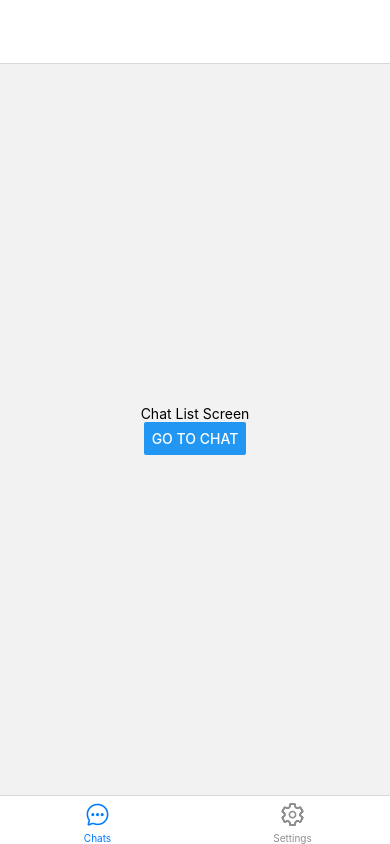
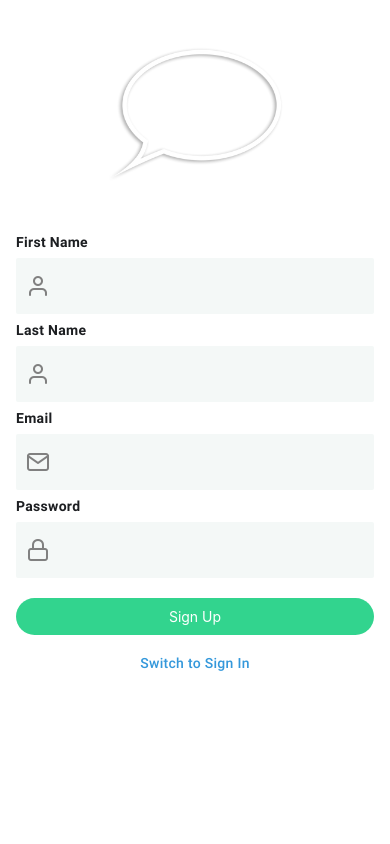
Before and after one commit to The-Wall-007/WhatsAppClone, a React Native app: screen / in a window 390 px wide. Built offline with nearby package versions, Linux system fonts and the light colour scheme.

Commit message:
completed sign-up/sign-in ui

```diff
--- /dev/null
+++ b/src/Components/Input/index.jsx
@@ -0,0 +1,73 @@
+import React from "react";
+import { View, StyleSheet, Text, TextInput } from "react-native";
+
+import colors from "../../Constant/colors";
+
+const Input = (props) => {
+  return (
+    <View style={styles.container}>
+      <Text style={styles.label}>{props.label}</Text>
+
+      <View style={styles.inputContainer}>
+        {props.iconName && (
+          <props.iconPack
+            name={props.iconName}
+            size={props.iconSize || 15}
+            style={styles.icon}
+          />
+        )}
+
+        <TextInput style={styles.input} />
+      </View>
+
+      {props.error && (
+        <View style={styles.errorContainer}>
+          <Text style={styles.errorText}>{props.error}</Text>
+        </View>
+      )}
+    </View>
+  );
+};
+
+export default Input;
+
+const styles = StyleSheet.create({
+  container: {
+    width: "100%",
+  },
+  label: {
+    marginVertical: 8,
+    fontFamily: "bold",
+    letterSpacing: 0.3,
+    color: colors.textColor,
+  },
+  inputContainer: {
+    borderRadius: 2,
+    paddingHorizontal: 10,
+    paddingVertical: 15,
+    width: "100%",
+    alignItems: "center",
+    flexDirection: "row",
+    backgroundColor: colors.nearlyWhite,
+  },
+  icon: {
+    marginRight: 10,
+    color: "grey",
+  },
+  input: {
+    flex: 1,
+    color: colors.textColor,
+    fontFamily: "regular",
+    letterSpacing: 0.3,
+    paddingTop: 0,
+  },
+  errorContainer: {
+    marginVertical: 5,
+  },
+  errorText: {
+    color: "red",
+    fontFamily: "regular",
+    fontSize: 13,
+    letterSpacing: 0.3,
+  },
+});
--- /dev/null
+++ b/src/Components/PageComponent/index.jsx
@@ -0,0 +1,15 @@
+import React from "react";
+import { View, StyleSheet } from "react-native";
+
+const PageComponent = (props) => {
+  return <View style={styles.container}>{props.children}</View>;
+};
+
+export default PageComponent;
+
+const styles = StyleSheet.create({
+  container: {
+    flex: 1,
+    marginHorizontal: 16,
+  },
+});
--- /dev/null
+++ b/src/Components/SignInForm/index.jsx
@@ -0,0 +1,38 @@
+import React from "react";
+import { StyleSheet } from "react-native";
+import { Feather } from "@expo/vector-icons";
+
+import { Input, SubmitButton } from "../../Components";
+
+const SignInForm = () => {
+  return (
+    <>
+      <Input
+        label={"Email"}
+        iconName={"mail"}
+        iconSize={24}
+        iconPack={Feather}
+      />
+      <Input
+        label={"Password"}
+        iconName={"lock"}
+        iconSize={24}
+        iconPack={Feather}
+      />
+
+      <SubmitButton
+        title={"Sign In"}
+        onPress={() => console.log("Pressed")}
+        style={{ marginTop: 20 }}
+      />
+    </>
+  );
+};
+
+export default SignInForm;
+
+const styles = StyleSheet.create({
+  container: {
+    flex: 1,
+  },
+});
--- /dev/null
+++ b/src/Components/SignUpForm/index.jsx
@@ -0,0 +1,50 @@
+import React from "react";
+import { StyleSheet } from "react-native";
+import { Feather } from "@expo/vector-icons";
+
+import { Input, SubmitButton } from "..";
+
+const SignUpForm = () => {
+  return (
+    <>
+      <Input
+        label={"First Name"}
+        iconName={"user"}
+        iconSize={24}
+        iconPack={Feather}
+      />
+      <Input
+        label={"Last Name"}
+        iconName={"user"}
+        iconSize={24}
+        iconPack={Feather}
+      />
+      <Input
+        label={"Email"}
+        iconName={"mail"}
+        iconSize={24}
+        iconPack={Feather}
+      />
+      <Input
+        label={"Password"}
+        iconName={"lock"}
+        iconSize={24}
+        iconPack={Feather}
+      />
+
+      <SubmitButton
+        title={"Sign Up"}
+        onPress={() => console.log("Pressed")}
+        style={{ marginTop: 20 }}
+      />
+    </>
+  );
+};
+
+export default SignUpForm;
+
+const styles = StyleSheet.create({
+  container: {
+    flex: 1,
+  },
+});
--- /dev/null
+++ b/src/Components/SubmitButton/index.jsx
@@ -0,0 +1,33 @@
+import React from "react";
+import { TouchableOpacity, Text, StyleSheet } from "react-native";
+
+import colors from "../../Constant/colors";
+
+const SubmitButton = (props) => {
+  const enabledBgColor = props.color || colors.primaryColor;
+  const disabledBgColor = colors.lightGray;
+  const bgColor = props.disabled ? disabledBgColor : enabledBgColor;
+
+  return (
+    <TouchableOpacity
+      style={{ ...styles.container, backgroundColor: bgColor, ...props.style }}
+      onPress={props.disabled ? () => {} : props.onPress}
+    >
+      <Text style={{ color: props.disabled ? colors.grey : "white" }}>
+        {props.title}
+      </Text>
+    </TouchableOpacity>
+  );
+};
+
+export default SubmitButton;
+
+const styles = StyleSheet.create({
+  container: {
+    backgroundColor: colors.primaryColor,
+    paddingVertical: 10,
+    alignItems: "center",
+    justifyContent: "center",
+    borderRadius: 30,
+  },
+});
--- /dev/null
+++ b/src/Components/index.js
@@ -0,0 +1,5 @@
+export { default as PageComponent } from "./PageComponent";
+export { default as Input } from "./Input";
+export { default as SubmitButton } from "./SubmitButton";
+export { default as SignUpForm } from "./SignUpForm";
+export { default as SignInForm } from "./SignInForm";
--- a/src/Constant/colors.js
+++ b/src/Constant/colors.js
@@ -1,4 +1,8 @@
 export default {
   blue: "#3498db",
   lightGray: "#bdc3c7",
+  nearlyWhite: "#F4F8F7",
+  grey: "#7f8c8d",
+  textColor: "#1c1e21",
+  primaryColor: "#32d48e",
 };
--- /dev/null
+++ b/src/Container/AuthScreen/index.jsx
@@ -0,0 +1,78 @@
+import React, { useState } from "react";
+import {
+  StyleSheet,
+  TouchableOpacity,
+  Text,
+  View,
+  Image,
+  ScrollView,
+  KeyboardAvoidingView,
+  Platform,
+} from "react-native";
+import { SafeAreaView } from "react-native-safe-area-context";
+
+import { PageComponent, SignInForm, SignUpForm } from "../../Components";
+import colors from "../../Constant/colors";
+import Logo from "../../assets/images/logo.png";
+
+const AuthScreen = () => {
+  const [isSingUp, setIsSingUp] = useState(true);
+
+  return (
+    <SafeAreaView style={styles.container}>
+      <PageComponent>
+        <ScrollView showsVerticalScrollIndicator={false}>
+          <KeyboardAvoidingView
+            style={styles.keyboardAvoidingView}
+            behavior={Platform.OS === "ios" ? "height" : undefined}
+            keyboardVerticalOffset={100}
+          >
+            <View style={styles.imageContainer}>
+              <Image source={Logo} style={styles.image} resizeMode="contain" />
+            </View>
+
+            {isSingUp ? <SignUpForm /> : <SignInForm />}
+
+            <TouchableOpacity
+              onPress={() => setIsSingUp((prevState) => !prevState)}
+              style={styles.linkContainer}
+            >
+              <Text style={styles.link}>{`Switch to ${
+                isSingUp ? "Sign In" : "Sign Up"
+              }`}</Text>
+            </TouchableOpacity>
+          </KeyboardAvoidingView>
+        </ScrollView>
+      </PageComponent>
+    </SafeAreaView>
+  );
+};
+
+export default AuthScreen;
+
+const styles = StyleSheet.create({
+  container: {
+    flex: 1,
+  },
+  imageContainer: {
+    justifyContent: "center",
+    alignItems: "center",
+  },
+  image: {
+    width: "50%",
+  },
+  linkContainer: {
+    justifyContent: "center",
+    alignItems: "center",
+    marginTop: 20,
+  },
+  link: {
+    color: colors.blue,
+    fontFamily: "medium",
+    letterSpacing: 0.3,
+  },
+  keyboardAvoidingView: {
+    flex: 1,
+    justifyContent: "center",
+  },
+});
--- a/src/Container/index.js
+++ b/src/Container/index.js
@@ -2,3 +2,4 @@
 export { default as ChatSettingsScreen } from "./ChatSettingsScreen";
 export { default as SettingsScreen } from "./SettingsScreen";
 export { default as ChatScreen } from "./ChatScreen";
+export { default as AuthScreen } from "./AuthScreen";
--- a/src/Navigators/AppNavigator.jsx
+++ b/src/Navigators/AppNavigator.jsx
@@ -2,11 +2,15 @@
 import { NavigationContainer } from "@react-navigation/native";
 
 import MainNavigator from "./MainNavigator";
+import { AuthScreen } from "../Container";
 
 function AppNavigator() {
+  const isAuth = false;
+
   return (
     <NavigationContainer>
-      <MainNavigator />
+      {isAuth && <MainNavigator />}
+      {!isAuth && <AuthScreen />}
     </NavigationContainer>
   );
 }
```
Also changed, not shown: src/assets/images/logo.png (added), 1 other file (tests, documents, lock files or other folders).
